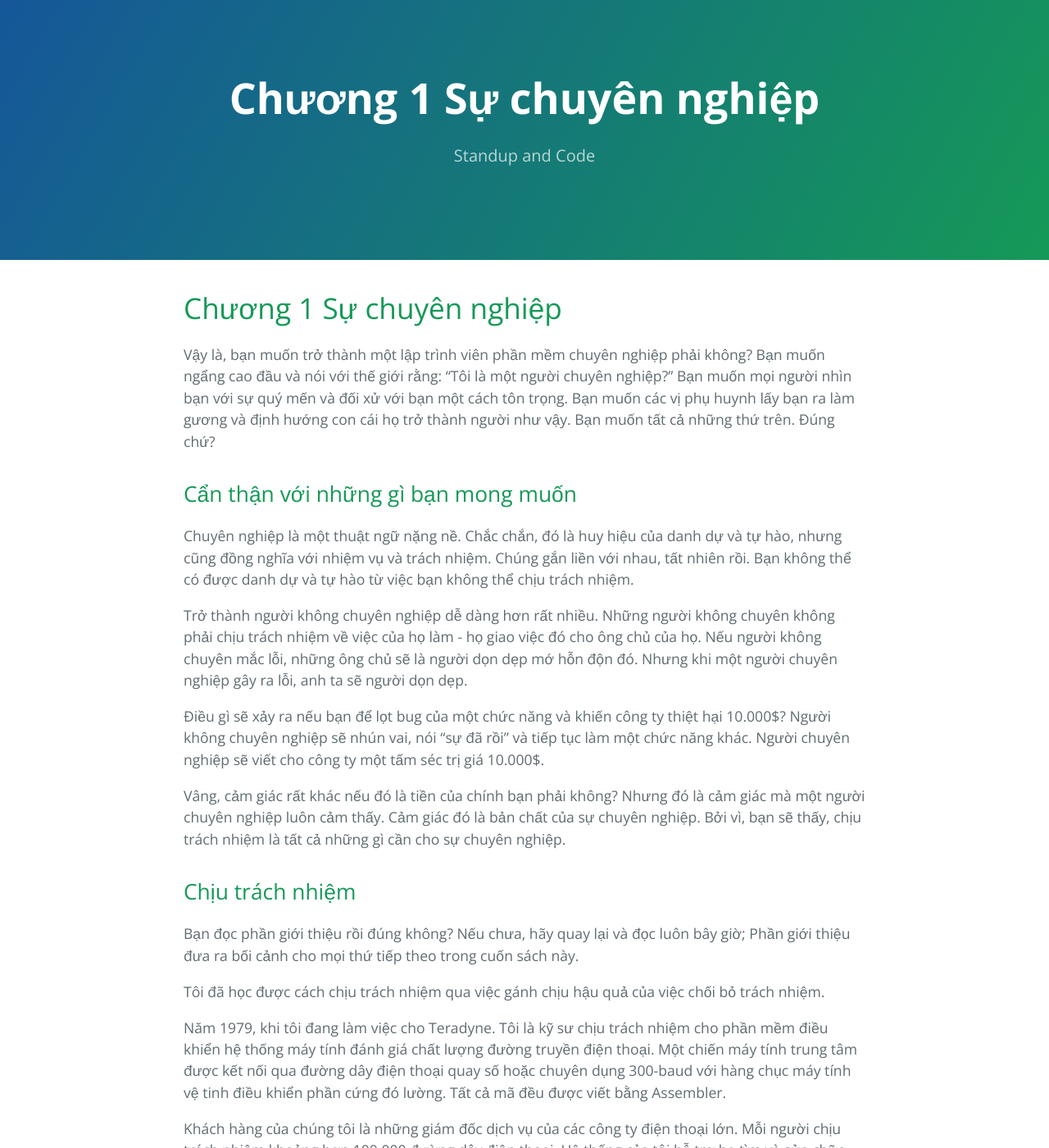
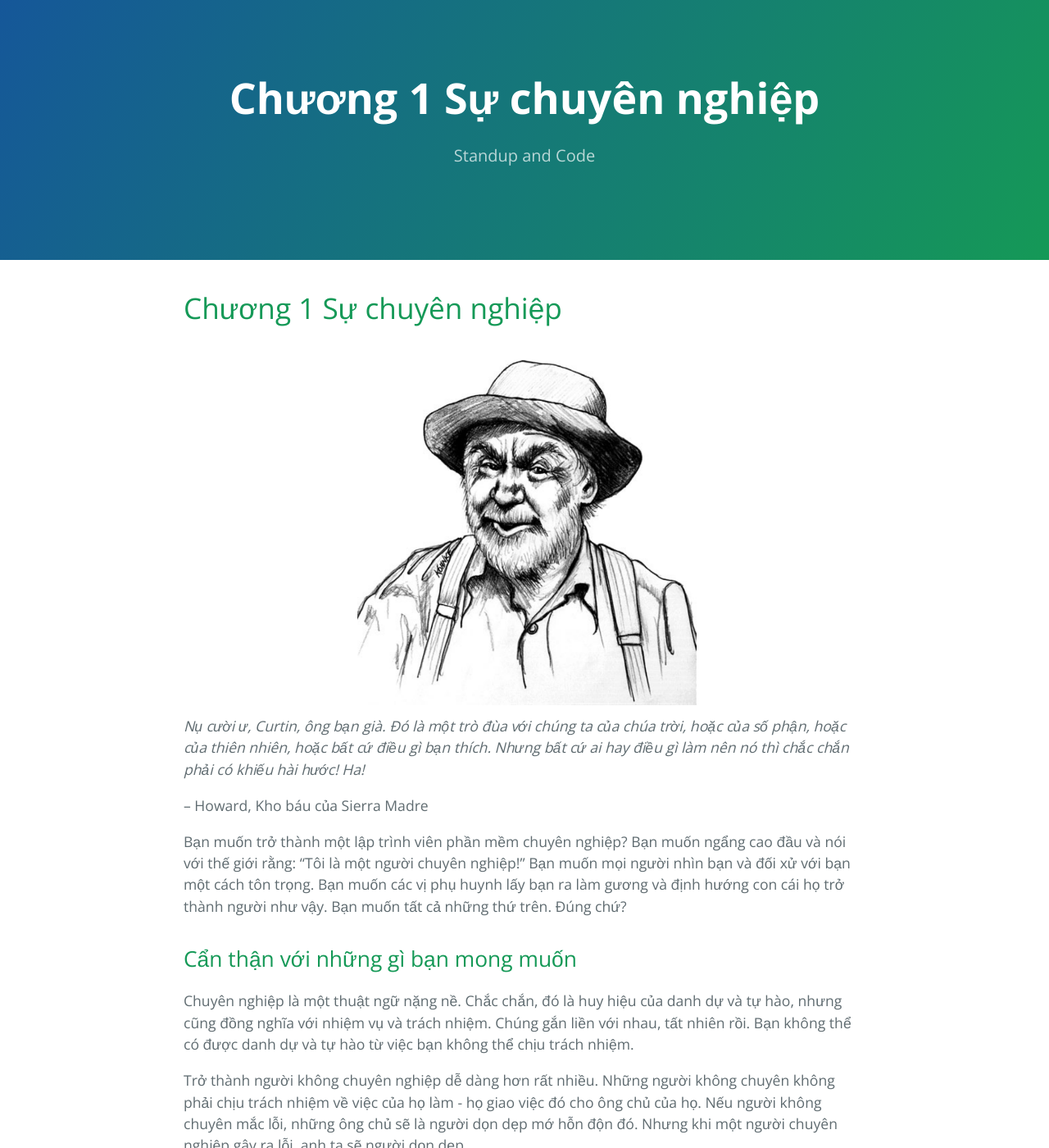
Before and after one commit to HaiBV/haibv.github.io, a Jekyll site: the page built from clean-coder/chapter-1-professionalism.md, in a window 1280 px wide and 1400 px high. Shown: the whole window at 82% size. Built offline with Jekyll 4.4.1, drawn with Linux system fonts in a browser that asks for light colours; our own code applies the rules of GitHub Pages for plain Markdown files.

Commit message:
Book - The Clean Coder - Correction

```diff
--- a/clean-coder/chapter-1-professionalism.md
+++ b/clean-coder/chapter-1-professionalism.md
@@ -4,7 +4,13 @@ layout: default
 
 # Chương 1 Sự chuyên nghiệp
 
-Vậy là, bạn muốn trở thành một lập trình viên phần mềm chuyên nghiệp phải không? Bạn muốn ngẩng cao đầu và nói với thế giới rằng: "Tôi là một người chuyên nghiệp?" Bạn muốn mọi người nhìn bạn với sự quý mến và đối xử với bạn một cách tôn trọng. Bạn muốn các vị phụ huynh lấy bạn ra làm gương và định hướng con cái họ trở thành người như vậy. Bạn muốn tất cả những thứ trên. Đúng chứ?
+
+![1-1](images/1-1.png)
+_Nụ cười ư, Curtin, ông bạn già. Đó là một trò đùa với chúng ta của chúa trời, hoặc của số phận, hoặc của thiên nhiên, hoặc bất cứ điều gì bạn thích. Nhưng bất cứ ai hay điều gì làm nên nó thì chắc chắn phải có khiếu hài hước! Ha!_
+
+-- Howard, Kho báu của Sierra Madre
+
+Bạn muốn trở thành một lập trình viên phần mềm chuyên nghiệp? Bạn muốn ngẩng cao đầu và nói với thế giới rằng: "Tôi là một người chuyên nghiệp!" Bạn muốn mọi người nhìn bạn và đối xử với bạn một cách tôn trọng. Bạn muốn các vị phụ huynh lấy bạn ra làm gương và định hướng con cái họ trở thành người như vậy. Bạn muốn tất cả những thứ trên. Đúng chứ?
 
 ## Cẩn thận với những gì bạn mong muốn
 
```
Also changed, not shown: clean-coder/images/1-1.png (added).
